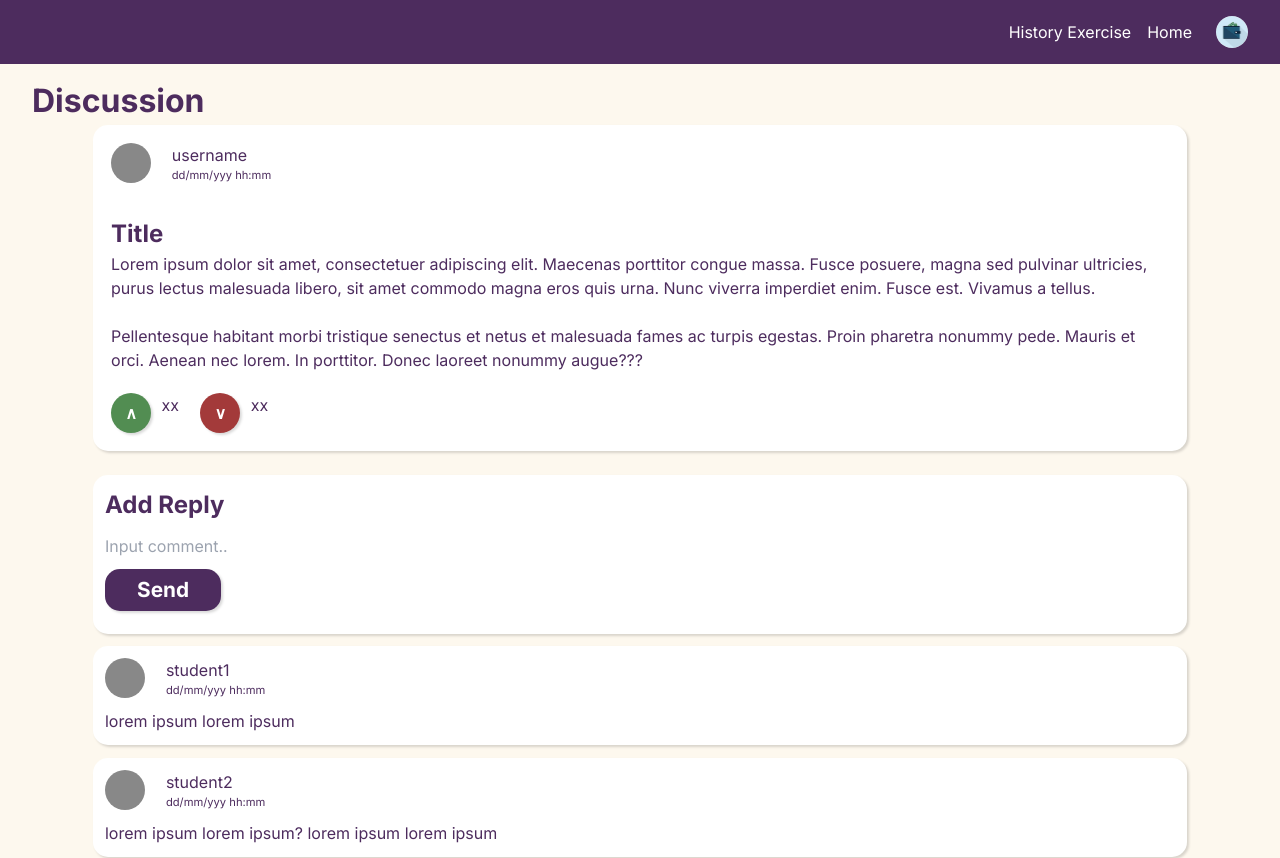
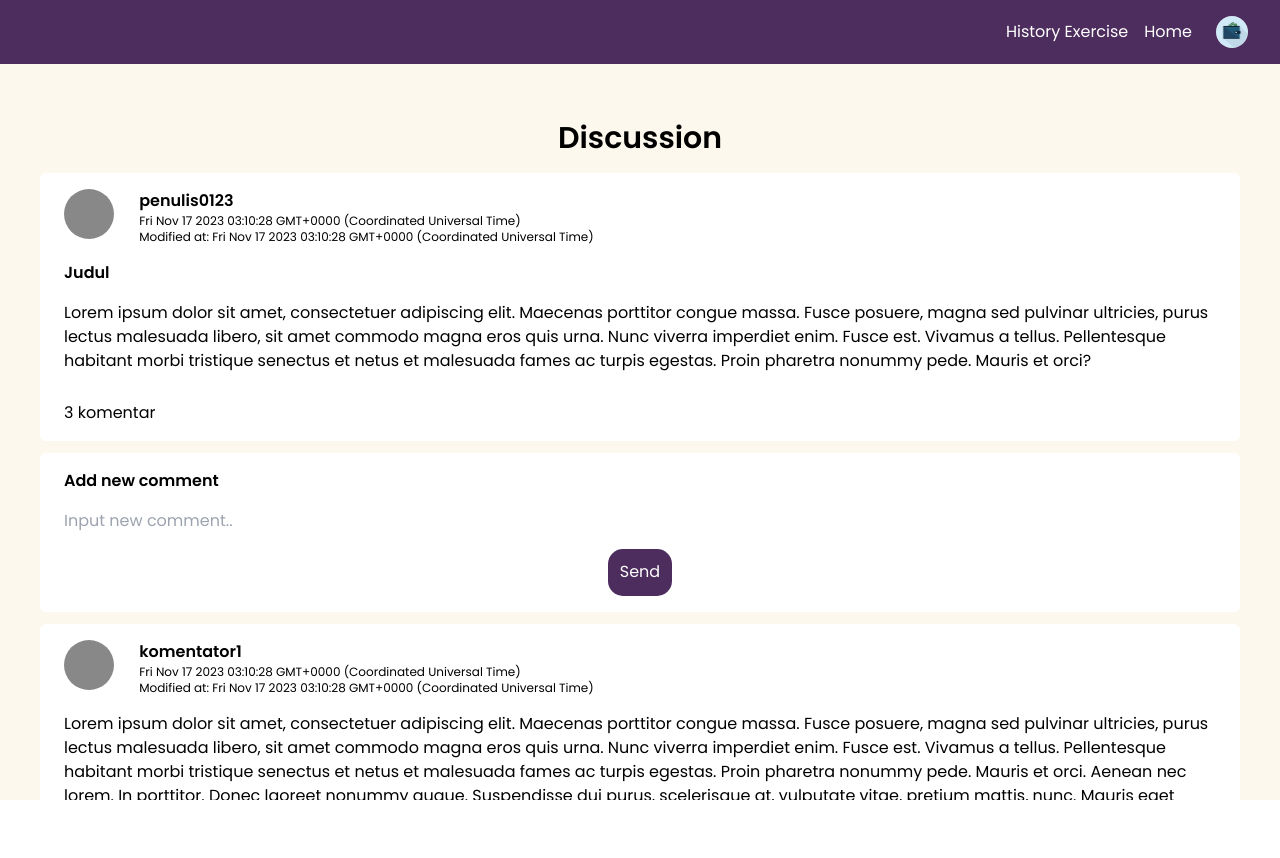
Before and after one commit to IF3110-2023-02-42/SPA, a React (Vite) app: page /discussion_view/1 in a window 1280 px wide. Shown: the top 858 px of the page. After the commit the page ends 800 px from the top, so only its background shows below. Built offline with nearby package versions, Linux system fonts and the light colour scheme.

Commit message:
fix discussion view fe

```diff
--- /dev/null
+++ b/src/components/ElementAddComment.tsx
@@ -0,0 +1,11 @@
+const ElementAddComment = () => {
+    return (
+        <div className="flex flex-col justify-start items-start w-full bg-white py-4 px-6 rounded-md gap-4">
+            <p className="font-semibold">Add new comment</p>
+                <input className="w-full" placeholder="Input new comment.."></input>
+                <button className="self-center bg-purpleBg text-white p-[1%] rounded-[15px] hover:scale-[110%] active:bg-[#30123f]">Send</button>
+        </div>
+    );
+};
+
+export default ElementAddComment;
--- /dev/null
+++ b/src/components/ElementDiscussion.tsx
@@ -0,0 +1,35 @@
+type ElementDiscussion = {
+    penulis: string,
+    created_at: Date,
+    updated_at: Date,
+    judul: string,
+    konten: string,
+    jumlah_komentar: number,
+};
+
+const ElementDiscussion = ({
+    penulis,
+    created_at,
+    updated_at,
+    judul,
+    konten,
+    jumlah_komentar,
+}: ElementDiscussion) => {
+    return (
+        <div className="flex flex-col justify-start items-start w-full bg-white py-4 px-6 rounded-md gap-4">
+            <div className="flex flex-row">
+                <div className="flex min-h-[50px] max-h-[50px] min-w-[50px] max-w-[50px] bg-[#888888] rounded-[50%] mr-[5%]"></div>
+                <div className="flex flex-col whitespace-nowrap">
+                    <p className="font-semibold">{penulis}</p>
+                    <p className="text-xs">{created_at}</p>
+                    <p className="text-xs">Modified at: {updated_at}</p>
+                </div>
+            </div>
+            <p className="font-semibold">{judul}</p>
+            <p>{konten}</p>
+            <p className="pt-[1%]">{jumlah_komentar} komentar</p>
+        </div>
+    );
+};
+
+export default ElementDiscussion;
--- /dev/null
+++ b/src/components/ElementDiscussionComment.tsx
@@ -0,0 +1,39 @@
+type ElementDiscussionComment = {
+    penulis: string,
+    created_at: string,
+    updated_at: string,
+    konten: string,
+    jumlah_upvote: number,
+    jumlah_downvote: number,
+}
+
+const ElementDiscussionComment = ({
+    penulis,
+    created_at,
+    updated_at,
+    konten,
+    jumlah_upvote,
+    jumlah_downvote,
+}: ElementDiscussionComment) => {
+    return (
+        <div className="flex flex-col justify-start items-start w-full bg-white py-4 px-6 rounded-md gap-4">
+            <div className="flex flex-row">
+                <div className="flex min-h-[50px] max-h-[50px] min-w-[50px] max-w-[50px] bg-[#888888] rounded-[50%] mr-[5%]"></div>
+                <div className="flex flex-col whitespace-nowrap">
+                    <p className="font-semibold">{penulis}</p>
+                    <p className="text-xs">{created_at}</p>
+                    <p className="text-xs">Modified at: {updated_at}</p>
+                </div>
+            </div>
+            <p>{konten}</p>
+            <div className="flex flex-row">
+                <button className="min-h-[40px] max-h-[40px] min-w-[40px] max-w-[40px] ml-[10%] mr-[10%] text-[white] bg-[rgb(82,_141,_82)] rounded-[50%] font-extrabold hover:scale-[120%] active:bg-[rgb(40,_87,_40)]">∧</button>
+                <p>{jumlah_upvote}</p>
+                <button className="min-h-[40px] max-h-[40px] min-w-[40px] max-w-[40px] ml-[10%] mr-[10%] text-[white] bg-[rgb(163,_58,_58)] rounded-[50%] font-extrabold hover:scale-[120%] active:bg-[rgb(109,_30,_30)]">∨</button>
+                <p>{jumlah_downvote}</p>
+            </div>
+        </div>
+    );
+};
+
+export default ElementDiscussionComment;
--- a/src/pages/discussion/DiscussionView.tsx
+++ b/src/pages/discussion/DiscussionView.tsx
@@ -1,72 +1,108 @@
-import Navbar from "../../components/Navbar"
+import { useState, useEffect } from "react";
+
+import ElementDiscussion from "../../components/ElementDiscussion";
+import ElementAddComment from "../../components/ElementAddComment";
+import ElementDiscussionComment from "../../components/ElementDiscussionComment";
+import NavbarLayout from "../../layout/NavbarLayout";
+
+// dummy
+const elementDiscussion: ElementDiscussion = {
+    penulis: "penulis0123",
+    created_at: Date(),
+    updated_at: Date(),
+    judul: "Judul",
+    konten: `Lorem ipsum dolor sit amet, consectetuer adipiscing elit. Maecenas porttitor congue massa. Fusce posuere, magna sed pulvinar ultricies, purus lectus malesuada libero, sit amet commodo magna eros quis urna.
+    Nunc viverra imperdiet enim. Fusce est. Vivamus a tellus.
+    Pellentesque habitant morbi tristique senectus et netus et malesuada fames ac turpis egestas. Proin pharetra nonummy pede. Mauris et orci?
+    `,
+    jumlah_komentar: 3,
+};
+
+const elementDiscussionComment1: ElementDiscussionComment = {
+  penulis: "komentator1",
+  created_at: Date(),
+  updated_at: Date(),
+  konten: `Lorem ipsum dolor sit amet, consectetuer adipiscing elit. Maecenas porttitor congue massa. Fusce posuere, magna sed pulvinar ultricies, purus lectus malesuada libero, sit amet commodo magna eros quis urna.
+  Nunc viverra imperdiet enim. Fusce est. Vivamus a tellus.
+  Pellentesque habitant morbi tristique senectus et netus et malesuada fames ac turpis egestas. Proin pharetra nonummy pede. Mauris et orci.
+  Aenean nec lorem. In porttitor. Donec laoreet nonummy augue.
+  Suspendisse dui purus, scelerisque at, vulputate vitae, pretium mattis, nunc. Mauris eget neque at sem venenatis eleifend. Ut nonummy.
+  `,
+  jumlah_upvote: 3,
+  jumlah_downvote: 0,
+};
+
+const elementDiscussionComment2: ElementDiscussionComment = {
+  penulis: "komentator2",
+  created_at: Date(),
+  updated_at: Date(),
+  konten: `Lorem ipsum dolor sit amet, consectetuer adipiscing elit. Maecenas porttitor congue massa. Fusce posuere, magna sed pulvinar ultricies, purus lectus malesuada libero, sit amet commodo magna eros quis urna.
+  Nunc viverra imperdiet enim. Fusce est. Vivamus a tellus.
+  Pellentesque habitant morbi tristique senectus et netus et malesuada fames ac turpis egestas. Proin pharetra nonummy pede. Mauris et orci.
+  Aenean nec lorem. In porttitor. Donec laoreet nonummy augue.
+  Suspendisse dui purus, scelerisque at, vulputate vitae, pretium mattis, nunc. Mauris eget neque at sem venenatis eleifend. Ut nonummy.
+  `,
+  jumlah_upvote: 4,
+  jumlah_downvote: 2,
+};
+
+const elementDiscussionComment3: ElementDiscussionComment = {
+  penulis: "komentator3",
+  created_at: Date(),
+  updated_at: Date(),
+  konten: `Lorem ipsum dolor sit amet, consectetuer adipiscing elit. Maecenas porttitor congue massa. Fusce posuere, magna sed pulvinar ultricies, purus lectus malesuada libero, sit amet commodo magna eros quis urna.
+  Nunc viverra imperdiet enim. Fusce est. Vivamus a tellus.
+  Pellentesque habitant morbi tristique senectus et netus et malesuada fames ac turpis egestas. Proin pharetra nonummy pede. Mauris et orci.
+  Aenean nec lorem. In porttitor. Donec laoreet nonummy augue.
+  Suspendisse dui purus, scelerisque at, vulputate vitae, pretium mattis, nunc. Mauris eget neque at sem venenatis eleifend. Ut nonummy.
+  `,
+  jumlah_upvote: 1,
+  jumlah_downvote: 0,
+};
+
+const dummyDiscussionComment: ElementDiscussionComment[] = [
+  elementDiscussionComment1,
+  elementDiscussionComment2,
+  elementDiscussionComment3,
+];
 
 const DiscussionView = () => {
-const comments = [
-  {username: "student1",
-    comment: "lorem ipsum lorem ipsum"},
-    {username: "student2",
-    comment: "lorem ipsum lorem ipsum? lorem ipsum lorem ipsum"},
-    {username: "student3",
-    comment: "lorem ipsum lorem ipsum!😳😳"},
-]
+  const [commentList, setCommentList] = useState <
+    ElementDiscussionComment[] | null
+    >(null);
 
-const commentElements = comments.map((el, index) => (
-  <div className="w-[90%] bg-[white] flex flex-col text-left ml-[5%] mb-[1%] rounded-[15px] p-[1%] text-[#4D2C5E] [box-shadow:rgba(0,_0,_0,_0.15)_1.95px_1.95px_2.6px]" key={index}>
-    <div className="flex flex-row mb-[1%] mr-[2%]">
-      <div className="h-[40px] w-[40px] bg-[#888888] rounded-[50%] mr-[2%]"></div>
-      <div className="flex flex-col">
-        <div className="text-[1rem]">{el.username}</div>
-        <div className="text-[0.7rem]">dd/mm/yyy hh:mm</div>
-      </div>
-    </div>
-    <p>{el.comment}</p>
-  </div>
-));
+    useEffect(() => {
+      setCommentList(dummyDiscussionComment);
+    }, []);
 
-  return(
-    <main>
-      <Navbar/>
-      <body className="h-full items-center pl-[2.5%] pr-[2.5%] py-[1%] bg-[#fdf8ee] relative">
-        <h1 className="text-[#4D2C5E] text-[2rem] font-bold">Discussion</h1>
-        <div className="w-[90%] bg-[white] flex flex-col ml-[5%] mb-[2%] rounded-[15px] p-[1.5%] text-[#4D2C5E] [box-shadow:rgba(0,_0,_0,_0.15)_1.95px_1.95px_2.6px]">
-          <div className="flex flex-row mb-[3%] mr-[2%]">
-            <div className="h-[40px] w-[40px] bg-[#888888] rounded-[50%] mr-[2%]"></div>
-            <div className="flex flex-col">
-              <div className="text-[1rem]">username</div>
-              <div className="text-[0.7rem]">dd/mm/yyy hh:mm</div>
+    if (commentList === null){
+      <NavbarLayout>
+        <div className="flex flex-col w-full justify-center items-center p-2 sm:p-10">
+          <p className="m-[1%] font-semibold text-[30px]">Discussion</p>
+          <div className="flex flex-col w-full justify-center items-center gap-3">
+            <ElementDiscussion {...elementDiscussion}/>
+            <ElementAddComment />
+          </div>
+        </div>
+      </NavbarLayout>
+    }
+    else{
+      return (
+        <NavbarLayout>
+          <div className="flex flex-col w-full justify-center items-center p-2 sm:p-10">
+            <p className="m-[1%] font-semibold text-[30px]">Discussion</p>
+            <div className="flex flex-col w-full justify-center items-center gap-3">
+              <ElementDiscussion {...elementDiscussion}/>
+              <ElementAddComment />
+              {commentList.map((comment) => (
+                <ElementDiscussionComment {...comment} />
+              ))}
             </div>
           </div>
-          <h2 className="text-[#4D2C5E] text-[1.5rem] font-bold">Title</h2>
-          <p>Lorem ipsum dolor sit amet, consectetuer adipiscing elit. Maecenas porttitor congue massa. Fusce posuere, magna sed pulvinar ultricies, purus lectus malesuada libero, sit amet commodo magna eros quis urna.
-          Nunc viverra imperdiet enim. Fusce est. Vivamus a tellus. <br></br> <br></br>
-          Pellentesque habitant morbi tristique senectus et netus et malesuada fames ac turpis egestas. Proin pharetra nonummy pede. Mauris et orci. Aenean nec lorem. In porttitor. Donec laoreet nonummy augue???
-          </p>
-          <div className="pt-[2%] flex flex-row">
-            <button className="h-[40px] w-[40px] p-[0%] mb-[0%] mr-[1%] text-[white] bg-[rgb(82,_141,_82)] rounded-[50%] text-[1rem] font-extrabold [box-shadow:rgba(0,_0,_0,_0.15)_1.95px_1.95px_2.6px] hover:scale-[120%] active:bg-[rgb(40,_87,_40)]">∧</button>
-            <p>xx</p>
-            <button className="h-[40px] w-[40px] p-[0%] mb-[0%] ml-[2%] mr-[1%] text-[white] bg-[rgb(163,_58,_58)] rounded-[50%] text-[1rem] font-extrabold [box-shadow:rgba(0,_0,_0,_0.15)_1.95px_1.95px_2.6px] hover:scale-[120%] active:bg-[rgb(109,_30,_30)]">∨</button>
-            <p>xx</p>
-          </div>
-        </div>
+        </NavbarLayout>
+      );
+    }
 
-        <div className="text-center">
-          <div className="w-[90%] bg-[white] flex-col text-left ml-[5%] mb-[1%] rounded-[15px] p-[1%] text-[#4D2C5E] [box-shadow:rgba(0,_0,_0,_0.15)_1.95px_1.95px_2.6px]">
-            <h2 className="text-[#4D2C5E] text-[1.5rem] font-bold">Add Reply</h2>
-            <input
-              className="max-w-[70%] border-[#4D2C5E] mt-[1%] mb-[1%] mr-[70%]"
-              type="text"
-              placeholder="Input comment.."
-            />
-            <button className="bg-[#4D2C5E] self-end max-w-[fit-content] mb-[1%] mr-[2%] pb-[0.5%] pt-[0.5%] pr-[3%] pl-[3%] rounded-[15px] border-[none] flex-row [box-shadow:rgba(0,_0,_0,_0.15)_1.95px_1.95px_2.6px] hover:scale-[120%] active:bg-[#30123f]">
-              <h3 className="text-[white] text-[1.3rem] font-bold ">Send</h3>
-            </button>
-          </div>
-          {commentElements}
-        </div>
-
-      </body>
-    </main>
-  );
 };
 
 export default DiscussionView;
```
